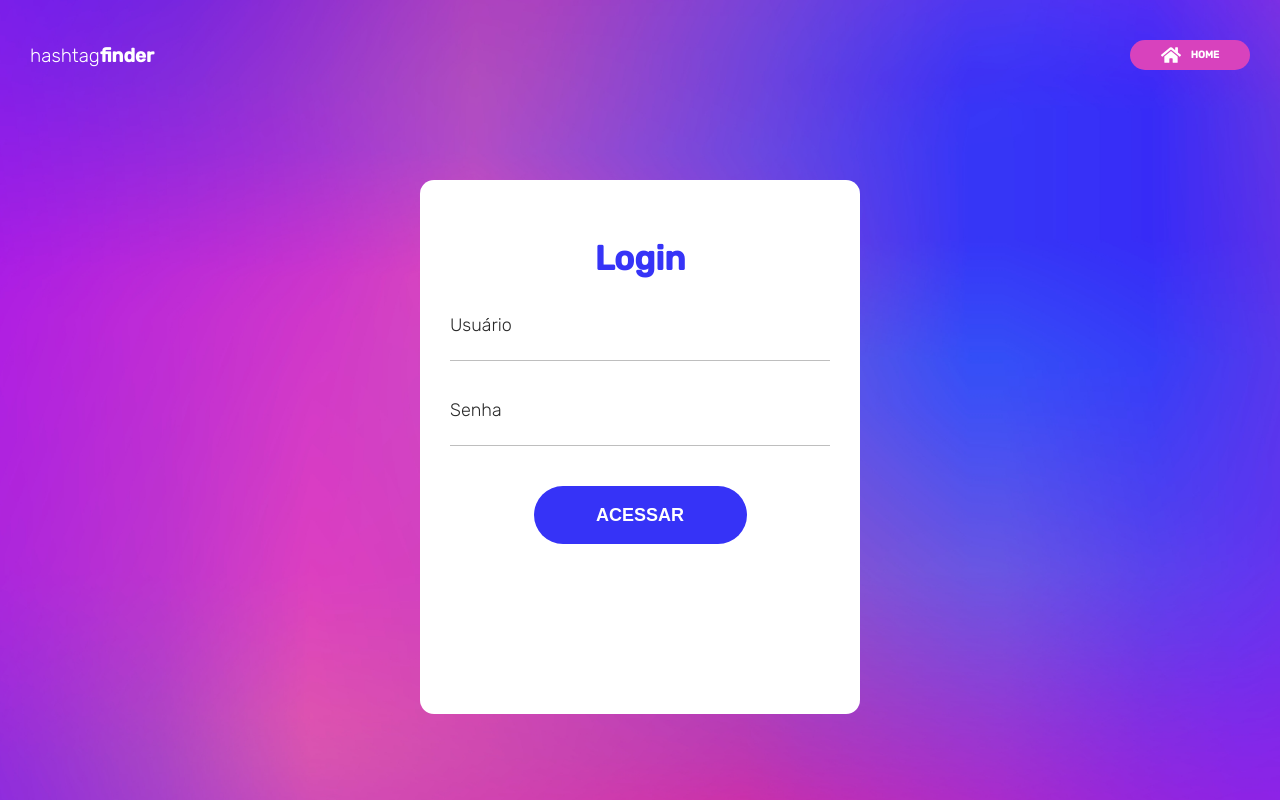
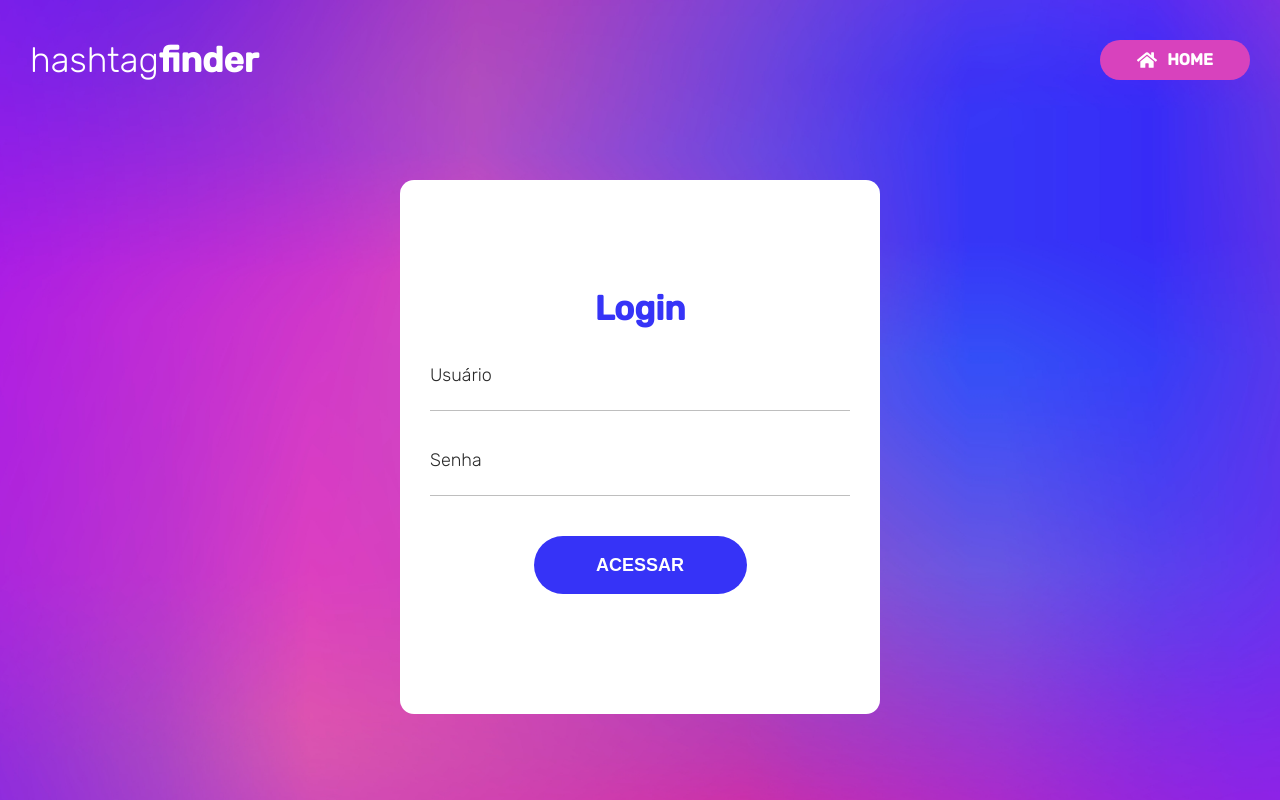
Before and after one commit to EdiJunior88/Projeto-hashtagFinder, a React (Create React App) app in the folder hashtagfinder/: page / in a window 1280 px wide. Built offline with nearby package versions, Linux system fonts and the light colour scheme.

Commit message:
fix: tamanho dos elementos da pagina

```diff
--- a/hashtagfinder/src/paginas/login/login.css
+++ b/hashtagfinder/src/paginas/login/login.css
@@ -53,7 +53,7 @@ body {
   margin-right: 10px;
   background-color: #d842bd;
   color: #fff;
-  border-radius: 15px;
+  border-radius: 25px;
   border: none;
   text-transform: uppercase;
   cursor: pointer;
@@ -67,7 +67,7 @@ body {
 
 .cabecalho-botao p {
   font-weight: 600;
-  font-size: 10px;
+  font-size: 14px;
 }
 
 .container-formulario {
@@ -132,10 +132,27 @@ body {
     max-width: 100%;
   }
 
+  .cabecalho-titulo {
+    font-size: 35px;
+  }
+
+  .cabecalho-botao {
+    width: 150px;
+    height: 40px;
+
+  }
+
+  .cabecalho-botao p {
+    font-size: 16px;
+  }
+
   .container-formulario {
-    width: 380px;
+    width: 420px;
     height: 410px;
-    vertical-align: middle;
+  }
+
+  .formulario-titulo {
+    padding-top: 50px;
   }
 
 }
```
Also changed, not shown: hashtagfinder/src/paginas/login/login.jsx (+3 -5 lines).
